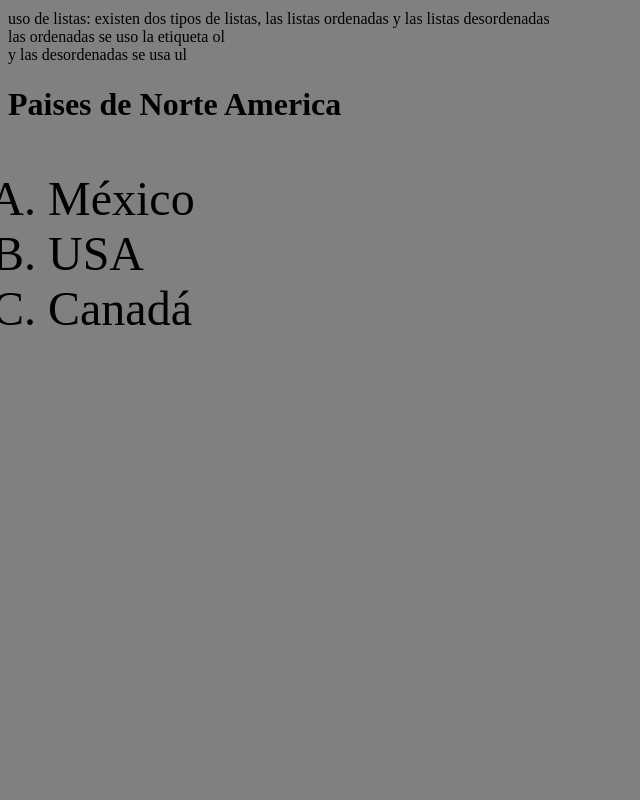
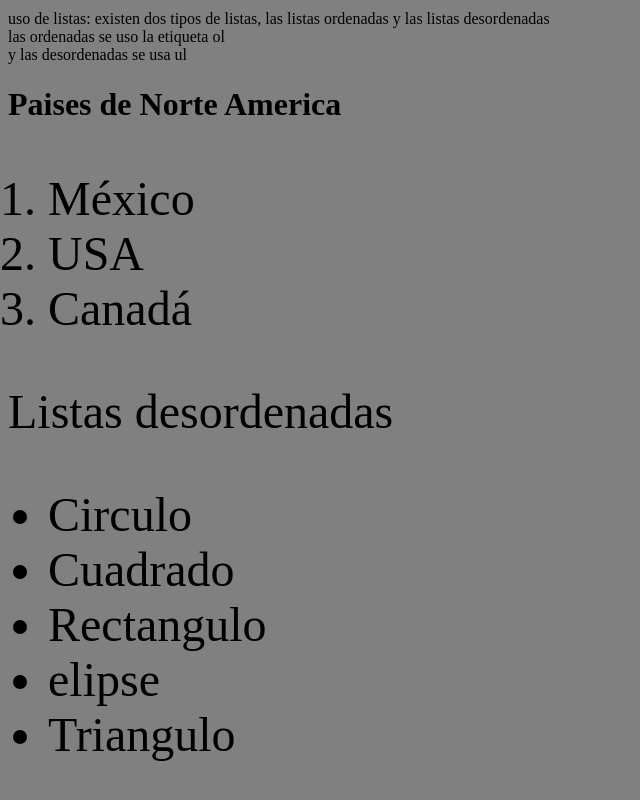
Before and after one commit to hugo4295/hugo4295.github.io, a plain HTML site: page index.html in a window 1280 px wide. Shown: the part 968-1768 px from the top of the page, without its empty margins (0-640 px from the left). Before the commit the page ends 1352 px from the top, so only its background shows below. Drawn offline with Linux system fonts and the light colour scheme.

Commit message:
listas desordenadas

```diff
--- a/index.html
+++ b/index.html
@@ -43,11 +43,19 @@
     </p>
     <h1>Paises de Norte America</h1>
     <font size="+5">
-    <ol type="A">
-        <li>México</li>
-        <li>USA</li>
-        <li>Canadá</li>
-    </ol>
-</font>
+        <ol type="1">
+            <li>México</li>
+            <li>USA</li>
+            <li>Canadá</li>
+        </ol>
+        <p>Listas desordenadas</p>
+        <ul>
+            <li>Circulo</li>
+            <li>Cuadrado</li>
+            <li>Rectangulo</li>
+            <li>elipse</li>
+            <li>Triangulo</li>
+        </ul>
+    </font>
 </body>
 </html>
```
